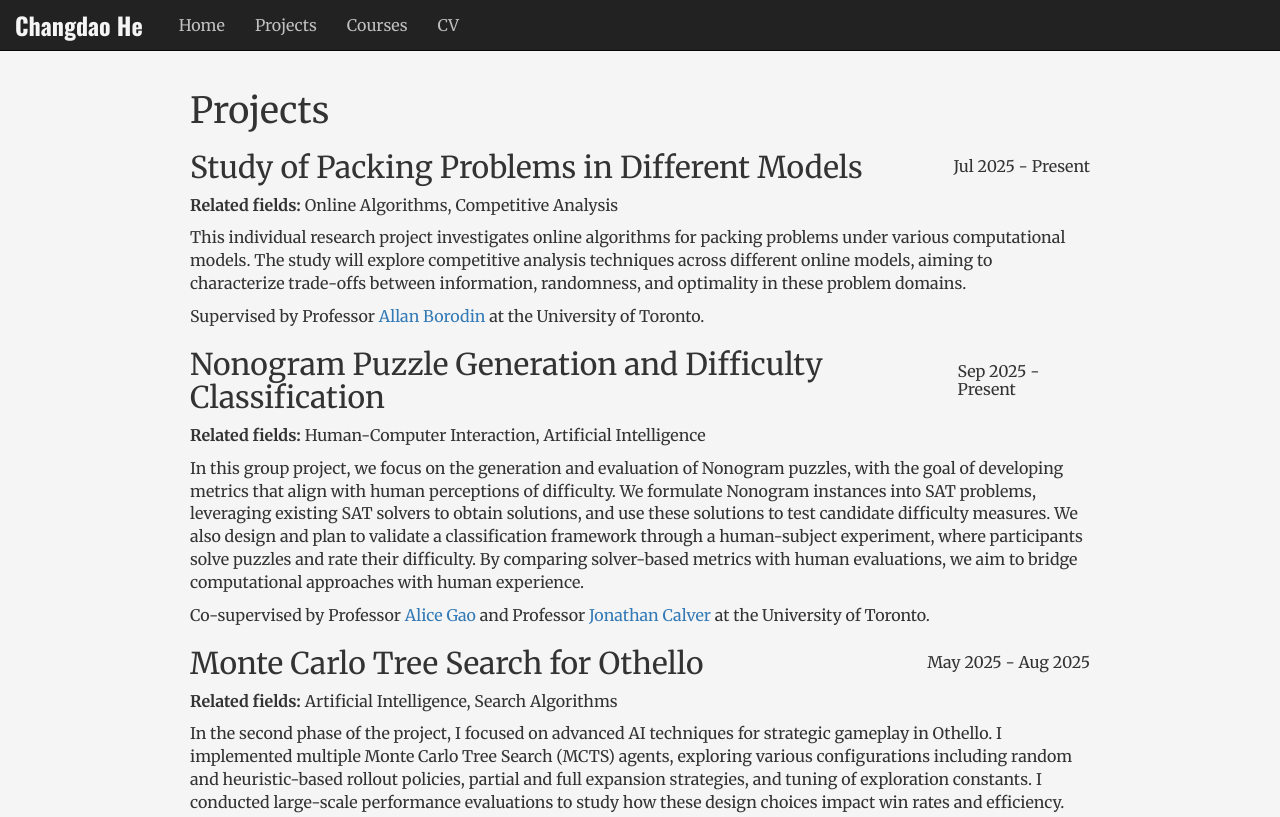
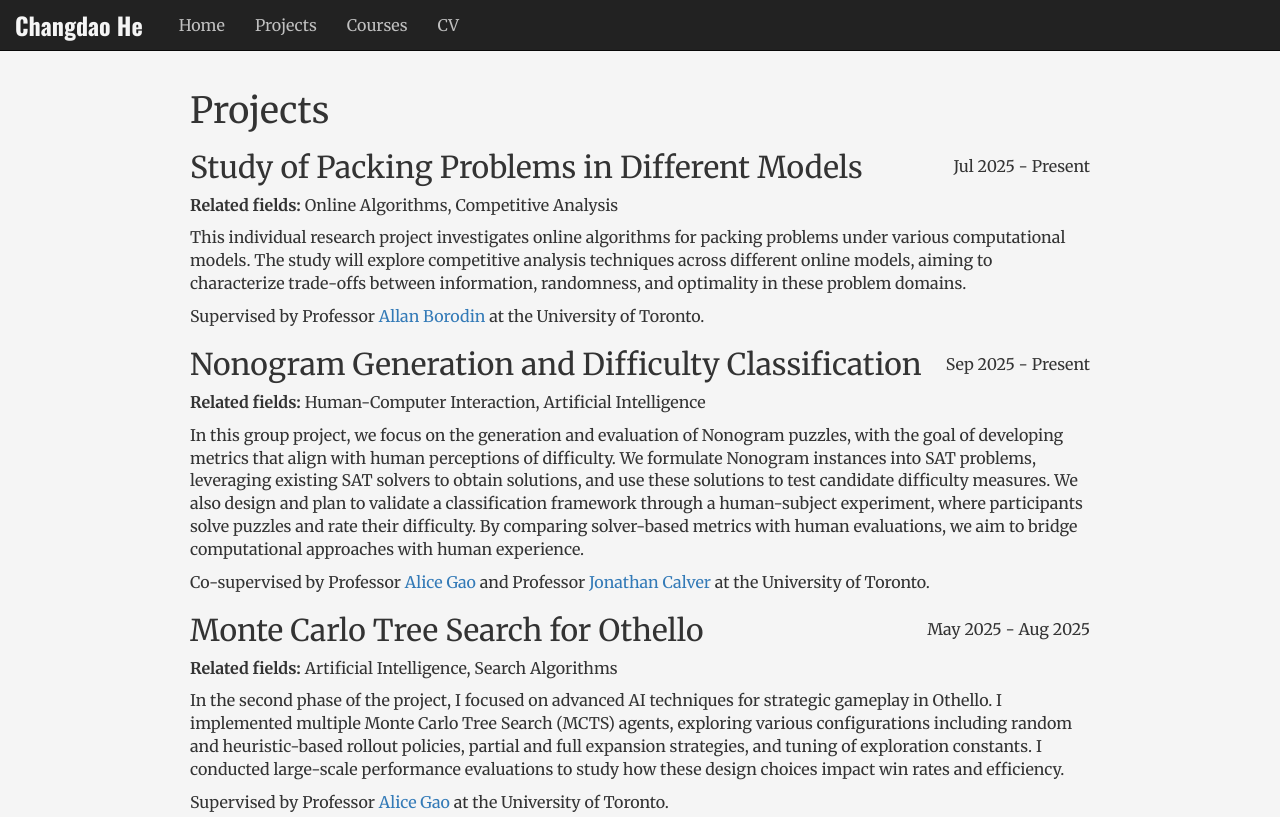
Before and after one commit to michaelcantprogram/michaelcantprogram.github.io, a plain HTML site: page Projects.html in a window 1280 px wide. Shown: the top 817 px of the page. Drawn offline with nearby package versions, Linux system fonts and the light colour scheme.

Commit message:
Updated Projects, Sep 25, 2025.

```diff
--- a/Projects.html
+++ b/Projects.html
@@ -73,7 +73,7 @@
                 <p>Supervised by Professor <a href="https://www.cs.toronto.edu/~bor/" target="_blank">Allan Borodin</a> at the University of Toronto.</p>
 
 
-            <h2 style="display: flex; justify-content: space-between; align-items: center;">Nonogram Puzzle Generation and Difficulty Classification <span style="font-size: 16px; font-weight: normal;">Sep 2025 - Present</span></h2>
+            <h2 style="display: flex; justify-content: space-between; align-items: center;">Nonogram Generation and Difficulty Classification <span style="font-size: 16px; font-weight: normal;">Sep 2025 - Present</span></h2>
             <p><strong>Related fields:</strong> Human-Computer Interaction, Artificial Intelligence</p>
             <p>In this group project, we focus on the generation and evaluation of Nonogram puzzles, with the goal of developing metrics that align with human perceptions of difficulty.
                 We formulate Nonogram instances into SAT problems, leveraging existing SAT solvers to obtain solutions, and use these solutions to test candidate difficulty measures.
```
